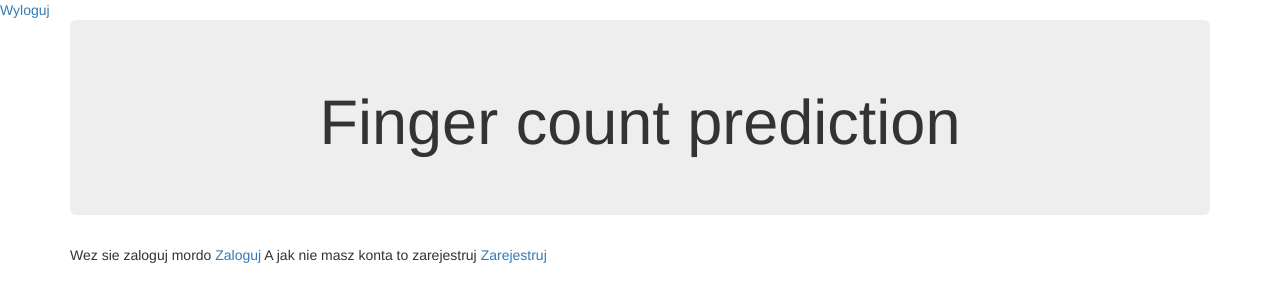
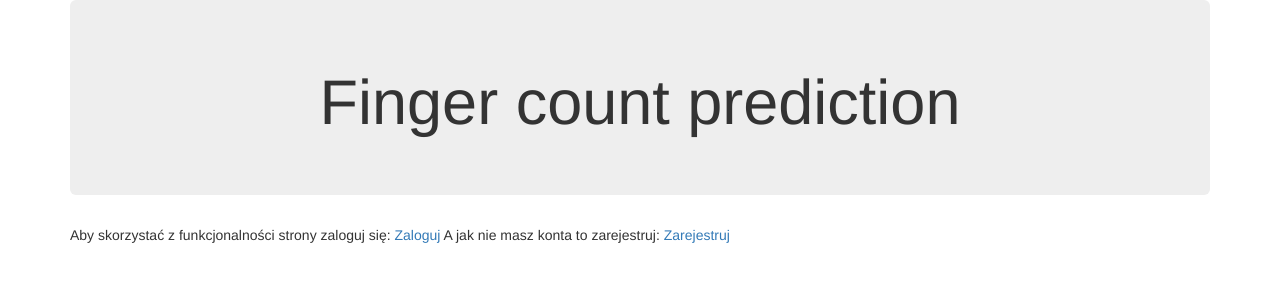
Before and after one commit to MichalSzafinski/Fingers, a Django app: page /login_error/ in a window 1280 px wide. Shown: the top 302 px of the page. Run offline with Django 3.2, Linux system fonts and the light colour scheme; some libraries are stand-ins or nearby versions.

Commit message:
logout hidden

```diff
--- a/ml_django_project/templates/base.html
+++ b/ml_django_project/templates/base.html
@@ -15,26 +15,10 @@
     <link rel='stylesheet' href="{% static 'static/styl_home.css'  %}"/>
     {% block head %}{%endblock %}
     </head>
-     <!-- <nav class="navbar fixed-top navbar-light bg-light">
-      <a class="navbar-brand" href="#">Witaj {{author_id}}</a>
-      <div class="collapse navbar-collapse" id="navbarText">
-        <ul class="navbar-nav mr-auto">
-          <li class="nav-item active">
-            <a class="nav-link" href="#">Home <span class="sr-only">(current)</span></a>
-          </li>
-          <li class="nav-item">
-            <a class="nav-link" href="#">Features</a>
-          </li>
-          <li class="nav-item">
-            <a class="nav-link" href="#">Pricing</a>
-          </li>
-        </ul>
-        <span class="navbar-text">
-          Navbar text with an inline element
-        </span>
-      </div>
-  </nav> -->
+
+{% if user.is_authenticated %}
 <a href="{% url 'logout' %}">Wyloguj</a>
+{% endif %}
     <body class='bg-dark text-white'>
       <div class='container '>
         <div class="jumbotron text-center">
--- a/ml_django_project/templates/login_error.html
+++ b/ml_django_project/templates/login_error.html
@@ -3,7 +3,7 @@
 
 
 
-Wez sie zaloguj mordo <a href="{% url 'login' %}">Zaloguj</a>
-A jak nie masz konta to zarejestruj <a href="{% url 'register' %}">Zarejestruj</a>
+Aby skorzystać z funkcjonalności strony zaloguj się:  <a href="{% url 'login' %}">Zaloguj</a>
+A jak nie masz konta to zarejestruj: <a href="{% url 'register' %}">Zarejestruj</a>
 
 {% endblock content %}
```
